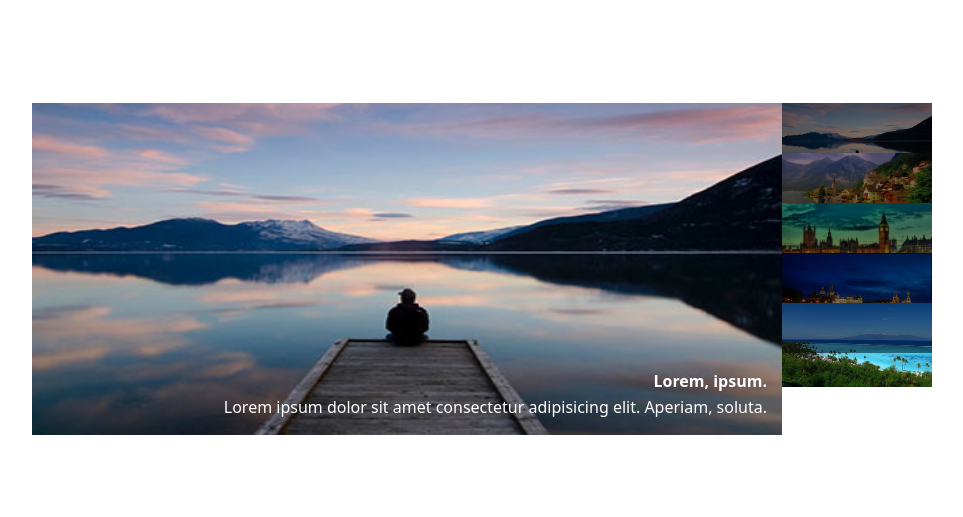
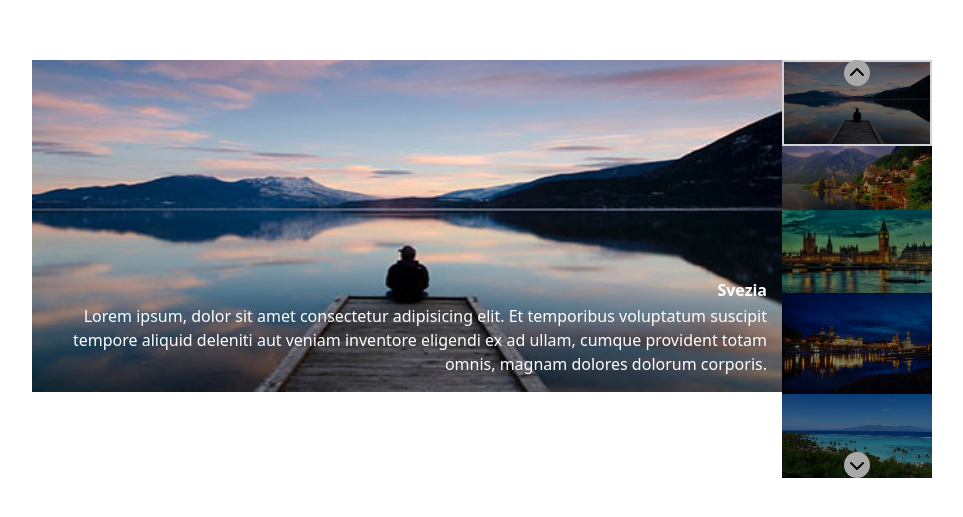
Before and after one commit to NicolaL95/js-array-carousel, a plain HTML site: page index.html in a window 1280 px wide. Shown: the part 131-648 px from the top of the page, without its empty margins (158-1121 px from the left). Drawn offline with nearby package versions, Linux system fonts and the light colour scheme.

Commit message:
Creazione bottoni

```diff
--- a/index.html
+++ b/index.html
@@ -8,6 +8,9 @@
     <link rel="stylesheet" href="style.css">
     <link href="https://cdn.jsdelivr.net/npm/bootstrap@5.1.1/dist/css/bootstrap.min.css" rel="stylesheet"
         integrity="sha384-F3w7mX95PdgyTmZZMECAngseQB83DfGTowi0iMjiWaeVhAn4FJkqJByhZMI3AhiU" crossorigin="anonymous">
+    <link rel="stylesheet" href="https://cdnjs.cloudflare.com/ajax/libs/font-awesome/6.0.0-beta2/css/all.min.css"
+        integrity="sha512-YWzhKL2whUzgiheMoBFwW8CKV4qpHQAEuvilg9FAn5VJUDwKZZxkJNuGM4XkWuk94WCrrwslk8yWNGmY1EduTA=="
+        crossorigin="anonymous" referrerpolicy="no-referrer" />
     <title>Carosello</title>
 </head>
 
@@ -21,13 +24,19 @@
             <div class="big_image_container position-relative">
                 <img class="w-100 h_main" src="./img/01.jpg" alt="">
                 <div class="desc_container position-absolute bottom-0 right_0 text-white">
-                    <p class="mb_2px fw-bolder">Lorem, ipsum.</p>
-                    <p>Lorem ipsum dolor sit amet consectetur adipisicing elit. Aperiam, soluta.</p>
+                    <p class="mb_2px fw-bolder">Svezia</p>
+                    <p>Lorem ipsum, dolor sit amet consectetur adipisicing elit. Et temporibus voluptatum suscipit
+                        tempore aliquid deleniti aut
+                        veniam inventore eligendi ex ad ullam, cumque provident totam omnis, magnam dolores dolorum
+                        corporis.</p>
                 </div>
             </div>
         </div>
-        <div class="col-2 d-flex flex-column p-0">
-            <div class="image_container image_container-1 obscured">
+        <div class="col-2 d-flex flex-column p-0 position-relative">
+            <div class="top_button position-absolute text-white arrow">
+                <button><i class="fas fa-chevron-up"></i></button>
+            </div>
+            <div class="image_container image_container-1 obscured sel_border">
                 <img class="w-100" src="./img/01.jpg" alt="">
             </div>
             <div class="image_container image_container-2 obscured">
@@ -42,6 +51,10 @@
             <div class="image_container image_container-5 obscured">
                 <img class="w-100" src="./img/05.jpg" alt="">
             </div>
+            <div class="bottom_button position-absolute text-white arrow a_bot">
+                <button><i class="fas fa-chevron-down"></i></button>
+
+            </div>
         </div>
     </div>
 </div>
--- a/main.js
+++ b/main.js
@@ -21,3 +21,13 @@ const text = [
     'Lorem ipsum, dolor sit amet consectetur adipisicing elit. Et temporibus voluptatum suscipit tempore aliquid deleniti aut veniam inventore eligendi ex ad ullam,',
     'Et temporibus voluptatum suscipit tempore aliquid deleniti aut veniam inventore eligendi ex ad ullam,',
 ]
+
+let img_dett = [];
+
+for (let index = 0; index < 5; index++) {
+    img_dett[index] = items[index], title[index], text[index];
+
+
+}
+
+console.log(img_dett)
--- a/style.css
+++ b/style.css
@@ -48,7 +48,32 @@ height: 100vh;
     content: " ";
 }
 
+.sel_border{
+    border: 2px solid lightgrey;
+    box-sizing: content-box;
+}
+
+.arrow{
+ margin-left: auto;
+    margin-right: auto;
+    left: 0;
+    right: 0;
+    z-index: 1;
+    text-align: center;
+
+}
+
+.a_bot{
+bottom: 0;
+}
+
+.arrow button{
+    border: 0;
+    border-radius: 20px;
+    background-color: darkgrey;
+}
+
 /* DIMENSIONI */
-.image_container{
+/* .image_container{
     height: 50px;
-}
+} */
```
